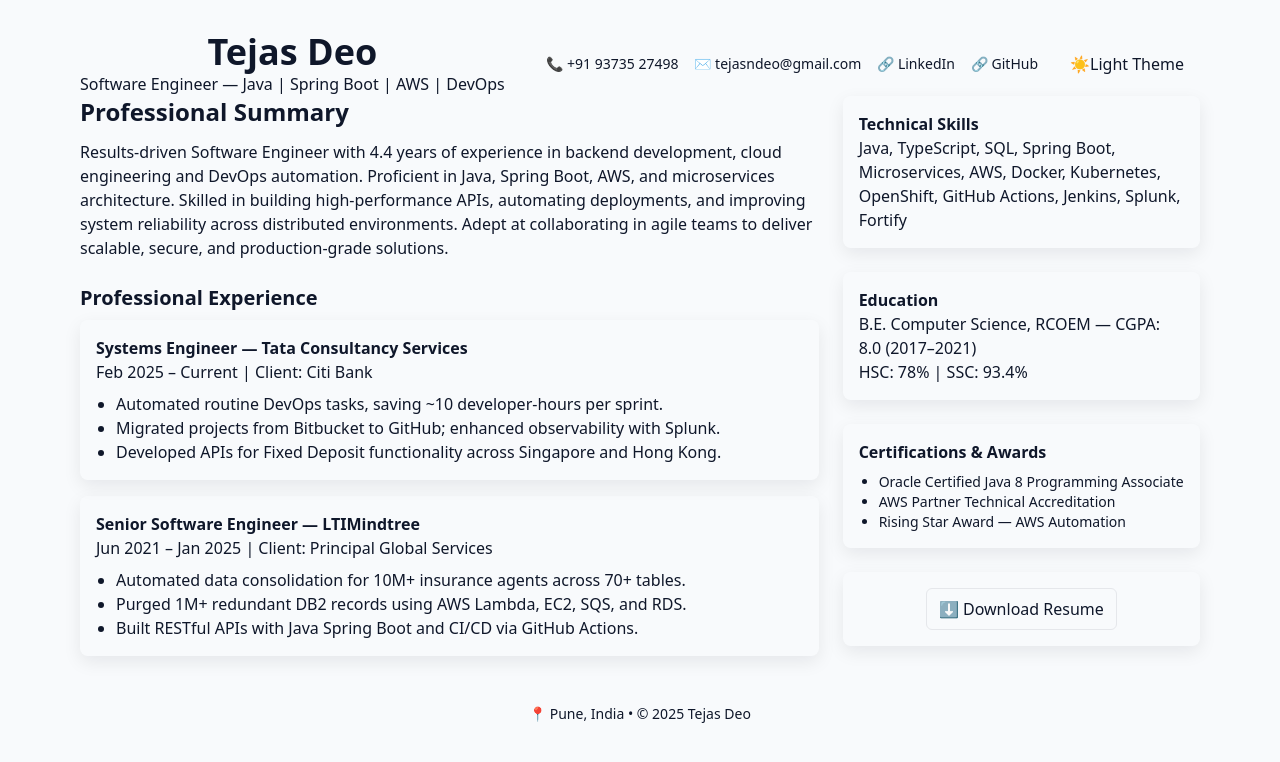
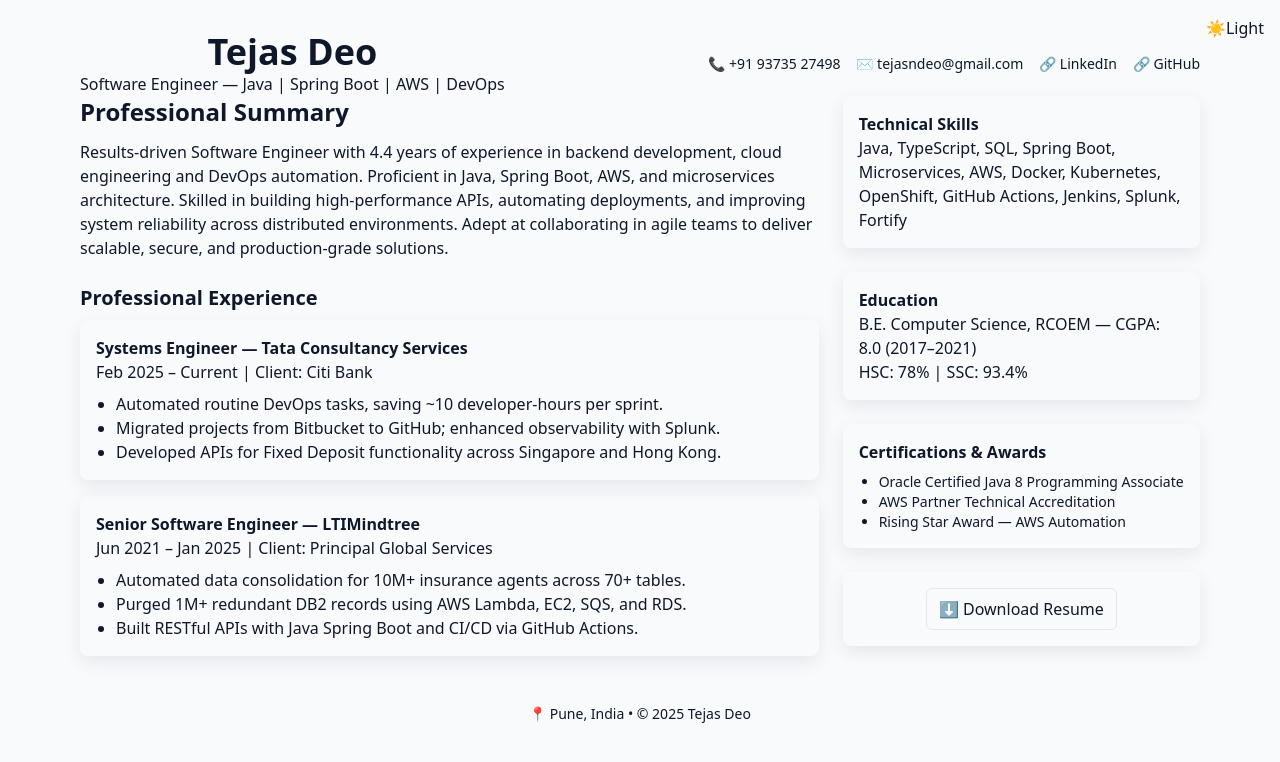
Before and after one commit to tejasdeo/tejas-portfolio, a React (Create React App) app: page / in a window 1280 px wide. Shown: the top 762 px of the page. Built offline with nearby package versions, Linux system fonts and the light colour scheme.

Commit message:
Beautification

```diff
--- a/src/App.jsx
+++ b/src/App.jsx
@@ -14,8 +14,8 @@
   return (
     <button
       onClick={() => setMode(prev => prev === 'light' ? 'dark' : 'light')}
-      className="w-full sm:w-auto text-sm sm:text-base py-2 px-4 rounded-xl">
-      {mode === 'light' ? '☀️Light Theme' : '🌙 Dark Theme'}
+      className="fixed top-4 right-4">
+      {mode === 'light' ? '☀️Light' : '🌙 Dark'}
     </button>
   );
 }
```
